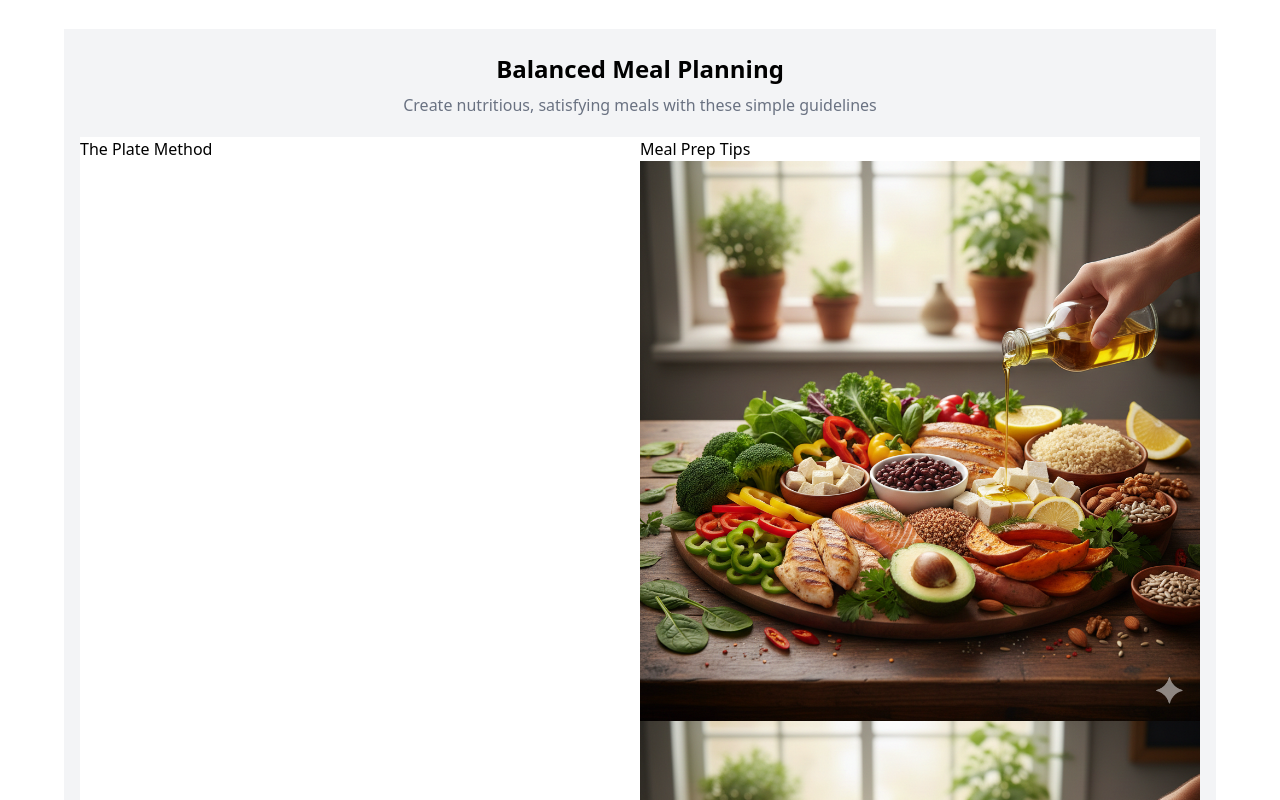
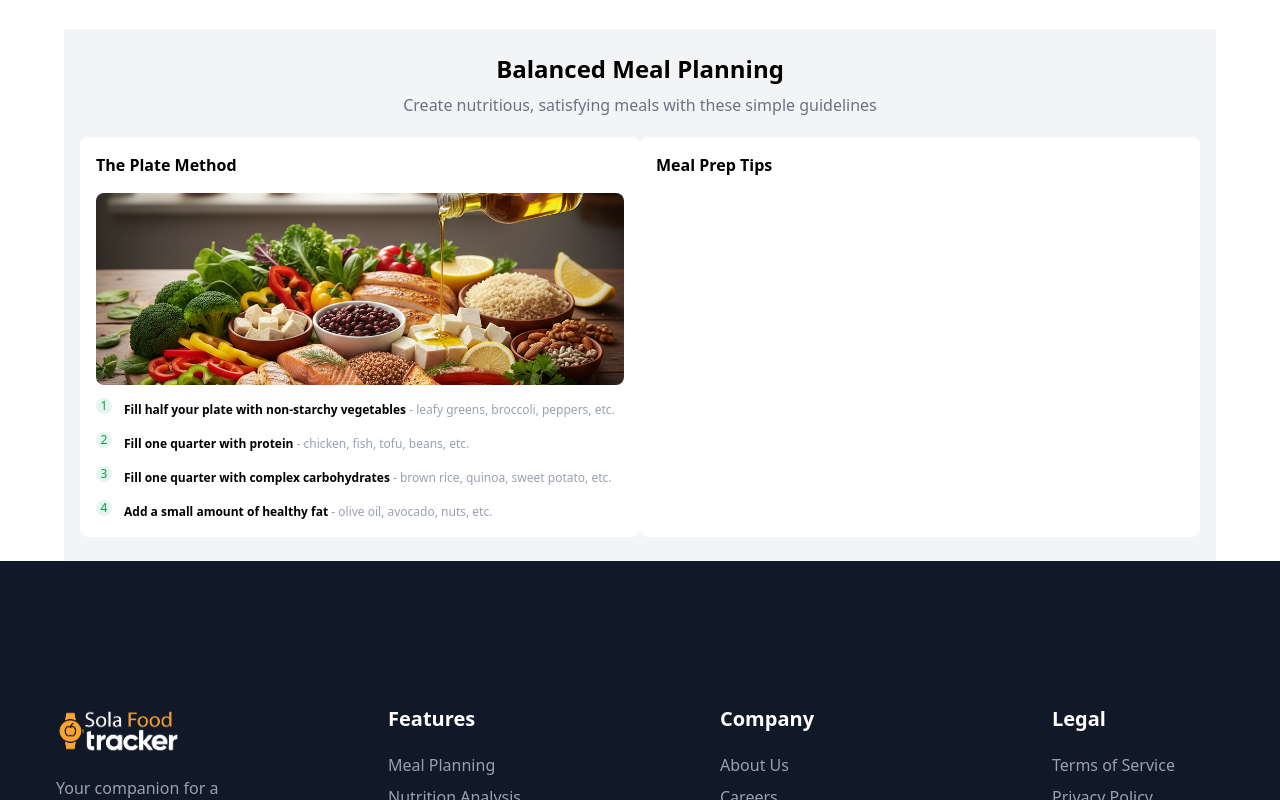
Before and after one commit to Abdalla-00/-Weight-Loss, a React (Vite) app: page /Nutrition in a window 1280 px wide. Shown: the part 2080-2880 px from the top of the page. Built offline with nearby package versions, Linux system fonts and the light colour scheme.

Commit message:
make map inside map

```diff
--- a/src/components/Balanced.jsx
+++ b/src/components/Balanced.jsx
@@ -1,7 +1,7 @@
 import React from "react";
 import Subtitle from "./Subtitle";
 import { balanced } from "../data/weightLossTips";
-import balanced_1 from "../assets/image/Balanced/Balaced.png"
+import balanced_1 from "../assets/image/Balanced/Balaced.png";
 
 const Balanced = () => {
   return (
@@ -14,14 +14,39 @@ const Balanced = () => {
       />
 
       <div className="grid grid-cols-1 md:grid-cols-2 mt-5 ">
-        {balanced.map((item)=>(
-          <div className="bg-white">
-            <h1>{item.title}</h1>
-            {item.tips && item.tips.map((tip)=>(
-              <div>
-                  <div><img className="" src={balanced_1} alt="" /></div>
-              </div>
-            ))}
+        {balanced.map((product) => (
+          <div className="bg-white p-4 rounded-lg">
+            <h1 className="font-bold">{product.title}</h1>
+            <div className="">
+              {product.items &&
+                product.items.map((item, idx) => (
+                  <div key={idx}>
+                    {item.image ? (
+                      <div className="mt-4">
+                        <img
+                          src={item.image}
+                          className="h-48 w-full object-cover rounded-lg"
+                          alt=""
+                        />
+                      </div>
+                    ) : (
+                      <>
+                        <div className="pt-2 flex gap-3 items-center">
+                          <div className="bg-[#0D9C4D]/10 w-4 rounded-full flex justify-center items-center">
+                            <h1 className="text-[#0D9C4D] text-xs">{idx}</h1>
+                          </div>
+                          <div className="text-[12px] font-semibold mt-2">
+                            {item.bold}{" "}
+                            <span className="text-gray-400 font-normal">
+                              {item.normal}
+                            </span>
+                          </div>
+                        </div>
+                      </>
+                    )}
+                  </div>
+                ))}
+            </div>
           </div>
         ))}
       </div>
```
